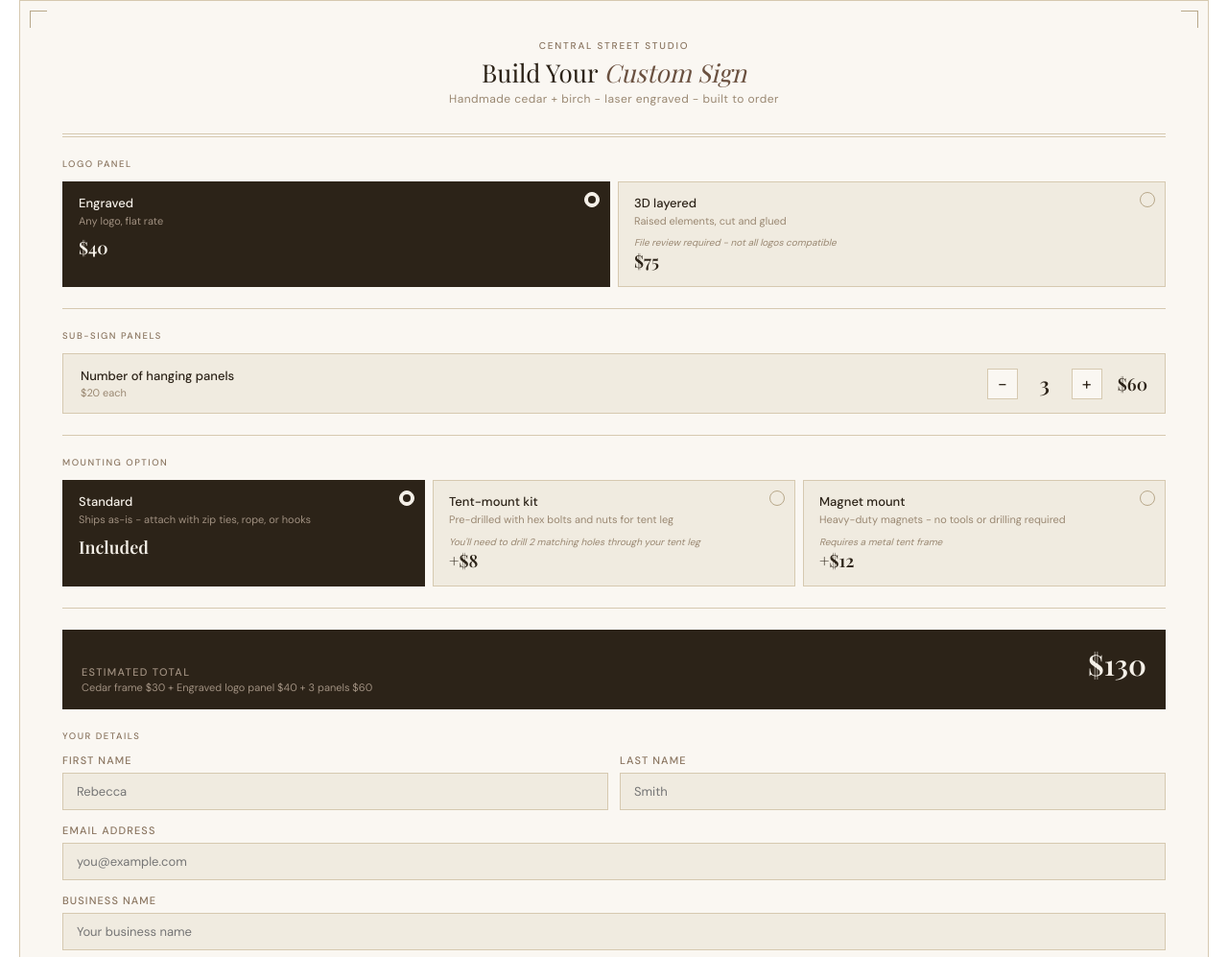
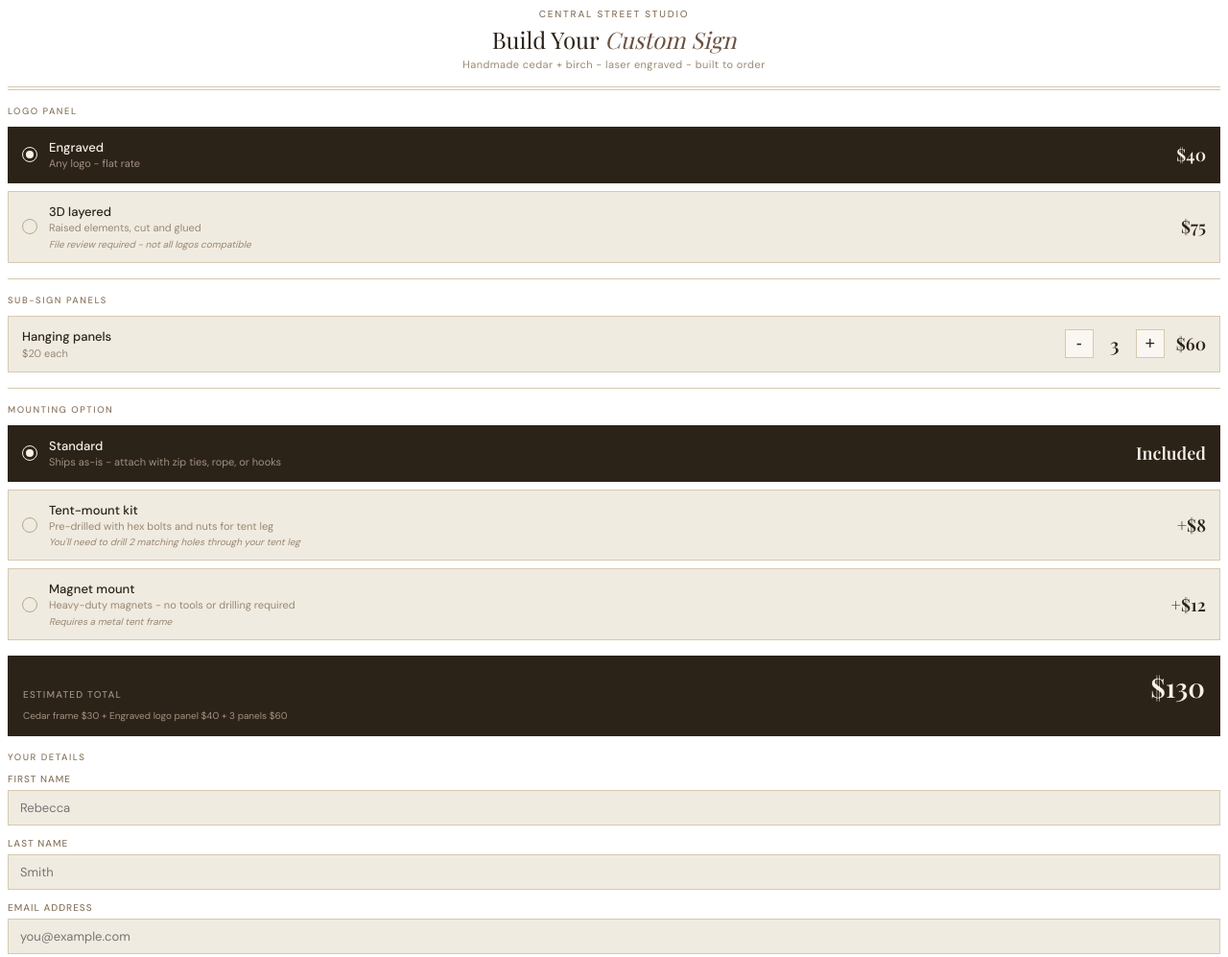
Before and after one commit to centralstreetstudio/css-sign-quote, a plain HTML site: page index.html in a window 1280 px wide. Shown: the top 997 px of the page at 96% size. Drawn offline with nearby package versions, Linux system fonts and the light colour scheme; a web font is replaced by a local one.

Commit message:
Update index.html

```diff
--- a/index.html
+++ b/index.html
@@ -15,181 +15,92 @@
     padding: 0;
     margin: 0;
     width: 100%;
-    overflow-x: hidden;
   }
 
   .wrap {
     width: 100%;
-    padding: 0 20px;
+    padding: 8px;
   }
 
-  .card {
-    background: #faf7f2;
-    border: 1.5px solid #d6c9b0;
-    padding: 40px 44px;
-    position: relative;
-    margin-bottom: 12px;
-    width: 100%;
-  }
+  .eyebrow { font-size: 10px; font-weight: 500; letter-spacing: 0.18em; text-transform: uppercase; color: #8a7560; margin-bottom: 6px; text-align: center; }
+  .title { font-family: 'Playfair Display', serif; font-size: 24px; font-weight: 400; color: #2c2318; line-height: 1.2; margin-bottom: 4px; text-align: center; }
+  .title em { font-style: italic; color: #6b5140; }
+  .subtitle { font-size: 11px; color: #9a8872; letter-spacing: 0.04em; text-align: center; margin-bottom: 16px; }
 
-  .card::before, .card::after {
-    content: '';
-    position: absolute;
-    width: 18px;
-    height: 18px;
-    border-color: #b8a88a;
-    border-style: solid;
-  }
-  .card::before { top: 10px; left: 10px; border-width: 1.5px 0 0 1.5px; }
-  .card::after  { bottom: 10px; right: 10px; border-width: 0 1.5px 1.5px 0; }
-  .corner-tr { position: absolute; top: 10px; right: 10px; width: 18px; height: 18px; border: 1.5px solid #b8a88a; border-bottom: none; border-left: none; }
-  .corner-bl { position: absolute; bottom: 10px; left: 10px; width: 18px; height: 18px; border: 1.5px solid #b8a88a; border-top: none; border-right: none; }
+  .rule { border: none; border-top: 1px solid #d6c9b0; margin: 16px 0; }
+  .rule-double { border: none; height: 4px; border-top: 1px solid #d6c9b0; border-bottom: 1px solid #d6c9b0; margin: 16px 0; }
 
-  .header { text-align: center; margin-bottom: 28px; }
-  .eyebrow { font-size: 10px; font-weight: 500; letter-spacing: 0.18em; text-transform: uppercase; color: #8a7560; margin-bottom: 6px; }
-  .title { font-family: 'Playfair Display', serif; font-size: 26px; font-weight: 400; color: #2c2318; line-height: 1.2; margin-bottom: 4px; }
-  .title em { font-style: italic; color: #6b5140; }
-  .subtitle { font-size: 12px; color: #9a8872; letter-spacing: 0.04em; }
+  .section-label { font-size: 9.5px; font-weight: 500; letter-spacing: 0.16em; text-transform: uppercase; color: #8a7560; margin-bottom: 10px; }
 
-  .rule { border: none; border-top: 1px solid #d6c9b0; margin: 22px 0; }
-  .rule-double { border: none; height: 4px; border-top: 1px solid #d6c9b0; border-bottom: 1px solid #d6c9b0; margin: 22px 0; }
-
-  .section-label { font-size: 9.5px; font-weight: 500; letter-spacing: 0.16em; text-transform: uppercase; color: #8a7560; margin-bottom: 12px; }
-
-  /* Choice grid */
-  .choice-grid { display: grid; gap: 8px; }
-  .choice-grid.cols2 { grid-template-columns: 1fr 1fr; }
-  .choice-grid.cols3 { grid-template-columns: 1fr 1fr 1fr; }
-
+  /* Choices stacked vertically */
   .choice {
     background: #f0ebe0;
     border: 1.5px solid #d6c9b0;
-    padding: 14px 16px;
+    padding: 12px 14px;
     cursor: pointer;
     transition: border-color 0.15s, background 0.15s;
     user-select: none;
-    position: relative;
+    display: flex;
+    align-items: center;
+    justify-content: space-between;
+    gap: 10px;
+    margin-bottom: 8px;
   }
+  .choice:hover { border-color: #8a7560; }
+  .choice.selected { background: #2c2318; border-color: #2c2318; }
 
-  .choice:hover { border-color: #8a7560; }
+  .choice-left { display: flex; align-items: center; gap: 12px; flex: 1; }
+  .choice-radio { width: 16px; height: 16px; border-radius: 50%; border: 1.5px solid #b8a88a; flex-shrink: 0; display: flex; align-items: center; justify-content: center; }
+  .choice.selected .choice-radio { border-color: #f5f0e8; }
+  .choice.selected .choice-radio::after { content: ''; width: 8px; height: 8px; border-radius: 50%; background: #f5f0e8; }
 
-  .choice.selected {
-    background: #2c2318;
-    border-color: #2c2318;
-  }
-
-  .choice-name { font-size: 13px; font-weight: 500; color: #2c2318; margin-bottom: 2px; line-height: 1.3; }
-  .choice-desc { font-size: 11px; color: #9a8872; line-height: 1.4; margin-bottom: 8px; }
-  .choice-note { font-size: 10px; color: #9a8872; font-style: italic; line-height: 1.4; margin-top: 4px; }
-  .choice-price { font-family: 'Playfair Display', serif; font-size: 18px; font-weight: 600; color: #2c2318; }
-
+  .choice-text { flex: 1; }
+  .choice-name { font-size: 13px; font-weight: 500; color: #2c2318; margin-bottom: 1px; }
+  .choice-desc { font-size: 11px; color: #9a8872; line-height: 1.4; }
+  .choice-note { font-size: 10px; color: #9a8872; font-style: italic; margin-top: 2px; }
   .choice.selected .choice-name { color: #f5f0e8; }
   .choice.selected .choice-desc { color: #a09080; }
   .choice.selected .choice-note { color: #a09080; }
+  .choice-price { font-family: 'Playfair Display', serif; font-size: 18px; font-weight: 600; color: #2c2318; white-space: nowrap; }
   .choice.selected .choice-price { color: #f5f0e8; }
 
-  .choice .check {
-    position: absolute;
-    top: 10px;
-    right: 10px;
-    width: 16px;
-    height: 16px;
-    border: 1.5px solid #b8a88a;
-    border-radius: 50%;
-    display: flex;
-    align-items: center;
-    justify-content: center;
-  }
-
-  .choice.selected .check {
-    background: #f5f0e8;
-    border-color: #f5f0e8;
-  }
-
-  .choice.selected .check::after {
-    content: '';
-    width: 8px;
-    height: 8px;
-    border-radius: 50%;
-    background: #2c2318;
-  }
-
-  /* Panel counter */
+  /* Counter */
   .counter-row {
+    background: #f0ebe0;
+    border: 1.5px solid #d6c9b0;
+    padding: 12px 14px;
     display: flex;
     align-items: center;
     justify-content: space-between;
-    background: #f0ebe0;
-    border: 1.5px solid #d6c9b0;
-    padding: 14px 18px;
+    gap: 10px;
   }
-
-  .counter-left { }
   .counter-label { font-size: 13px; font-weight: 500; color: #2c2318; margin-bottom: 2px; }
   .counter-note { font-size: 11px; color: #9a8872; }
-
-  .counter-controls { display: flex; align-items: center; gap: 16px; }
-  .counter-btn {
-    width: 32px;
-    height: 32px;
-    background: #faf7f2;
-    border: 1.5px solid #d6c9b0;
-    color: #2c2318;
-    font-size: 18px;
-    cursor: pointer;
-    display: flex;
-    align-items: center;
-    justify-content: center;
-    font-family: 'DM Sans', sans-serif;
-    transition: background 0.1s;
-  }
+  .counter-controls { display: flex; align-items: center; gap: 12px; flex-shrink: 0; }
+  .counter-btn { width: 30px; height: 30px; background: #faf7f2; border: 1.5px solid #d6c9b0; color: #2c2318; font-size: 18px; cursor: pointer; display: flex; align-items: center; justify-content: center; transition: background 0.1s; }
   .counter-btn:hover { background: #e8e0d0; }
-  .counter-val { font-family: 'Playfair Display', serif; font-size: 22px; font-weight: 600; color: #2c2318; min-width: 24px; text-align: center; }
+  .counter-val { font-family: 'Playfair Display', serif; font-size: 20px; font-weight: 600; color: #2c2318; min-width: 20px; text-align: center; }
   .counter-price { font-family: 'Playfair Display', serif; font-size: 18px; font-weight: 600; color: #2c2318; }
 
-  /* Running total */
-  .total-bar {
-    background: #2c2318;
-    padding: 16px 20px;
-    display: flex;
-    align-items: baseline;
-    justify-content: space-between;
-    margin-bottom: 22px;
-  }
+  .bundle-tag { display: inline-block; font-size: 9px; font-weight: 500; letter-spacing: 0.1em; text-transform: uppercase; padding: 2px 6px; border: 1px solid #b8a88a; color: #7a6550; background: #ede6d8; margin-left: 6px; vertical-align: middle; }
 
-  .total-label-text { font-size: 11px; font-weight: 500; letter-spacing: 0.12em; text-transform: uppercase; color: #a09080; }
-  .total-amount { font-family: 'Playfair Display', serif; font-size: 30px; font-weight: 600; color: #f5f0e8; }
-  .total-breakdown { font-size: 11px; color: #a09080; margin-top: 2px; }
+  /* Total */
+  .total-bar { background: #2c2318; padding: 14px 16px; margin: 16px 0; }
+  .total-top { display: flex; justify-content: space-between; align-items: baseline; }
+  .total-label-text { font-size: 10px; font-weight: 500; letter-spacing: 0.12em; text-transform: uppercase; color: #a09080; }
+  .total-amount { font-family: 'Playfair Display', serif; font-size: 28px; font-weight: 600; color: #f5f0e8; }
+  .total-breakdown { font-size: 10px; color: #a09080; margin-top: 4px; line-height: 1.5; }
 
-  /* Contact form */
-  .field { margin-bottom: 14px; }
-  .field label { display: block; font-size: 11px; font-weight: 500; letter-spacing: 0.1em; text-transform: uppercase; color: #8a7560; margin-bottom: 6px; }
-  .field input, .field textarea {
-    width: 100%;
-    background: #f0ebe0;
-    border: 1.5px solid #d6c9b0;
-    padding: 10px 14px;
-    font-family: 'DM Sans', sans-serif;
-    font-size: 13px;
-    color: #2c2318;
-    outline: none;
-    transition: border-color 0.15s;
-  }
+  /* Form fields */
+  .field { margin-bottom: 12px; }
+  .field label { display: block; font-size: 10px; font-weight: 500; letter-spacing: 0.1em; text-transform: uppercase; color: #8a7560; margin-bottom: 5px; }
+  .field input, .field textarea { width: 100%; background: #f0ebe0; border: 1.5px solid #d6c9b0; padding: 9px 12px; font-family: 'DM Sans', sans-serif; font-size: 13px; color: #2c2318; outline: none; transition: border-color 0.15s; }
   .field input:focus, .field textarea:focus { border-color: #8a7560; }
-  .field textarea { resize: vertical; min-height: 80px; }
+  .field textarea { resize: vertical; min-height: 70px; }
 
-  .field-row { display: grid; grid-template-columns: 1fr 1fr; gap: 12px; }
-
-  /* File upload */
-  .upload-zone {
-    background: #f0ebe0;
-    border: 1.5px dashed #b8a88a;
-    padding: 20px;
-    text-align: center;
-    cursor: pointer;
-    transition: border-color 0.15s, background 0.15s;
-  }
-  .upload-zone:hover { border-color: #8a7560; background: #ede6d8; }
+  /* Upload */
+  .upload-zone { background: #f0ebe0; border: 1.5px dashed #b8a88a; padding: 16px; text-align: center; cursor: pointer; transition: border-color 0.15s; }
+  .upload-zone:hover { border-color: #8a7560; }
   .upload-zone.has-file { border-style: solid; border-color: #2c2318; background: #e8e0d0; }
   .upload-label { font-size: 12px; color: #8a7560; line-height: 1.6; }
   .upload-label strong { color: #5a4a38; font-weight: 500; display: block; margin-bottom: 2px; }
@@ -197,86 +108,53 @@
   #logoFile { display: none; }
 
   /* Submit */
-  .submit-btn {
-    width: 100%;
-    background: #2c2318;
-    color: #f5f0e8;
-    border: none;
-    padding: 16px;
-    font-family: 'Playfair Display', serif;
-    font-size: 16px;
-    font-weight: 400;
-    font-style: italic;
-    letter-spacing: 0.04em;
-    cursor: pointer;
-    transition: background 0.15s;
-    margin-top: 6px;
-  }
+  .submit-btn { width: 100%; background: #2c2318; color: #f5f0e8; border: none; padding: 14px; font-family: 'Playfair Display', serif; font-size: 15px; font-weight: 400; font-style: italic; letter-spacing: 0.04em; cursor: pointer; transition: background 0.15s; margin-top: 4px; }
   .submit-btn:hover { background: #3d3020; }
   .submit-btn:disabled { background: #b8a88a; cursor: not-allowed; }
 
-  .disclaimer { font-size: 10.5px; color: #9a8872; text-align: center; margin-top: 12px; line-height: 1.6; }
+  .disclaimer { font-size: 10px; color: #9a8872; text-align: center; margin-top: 10px; line-height: 1.6; }
 
-  /* Success */
-  .success-msg {
-    display: none;
-    text-align: center;
-    padding: 32px 20px;
-  }
-  .success-msg .success-title { font-family: 'Playfair Display', serif; font-size: 22px; font-style: italic; color: #2c2318; margin-bottom: 8px; }
-  .success-msg .success-sub { font-size: 13px; color: #8a7560; line-height: 1.6; }
+  .success-msg { display: none; text-align: center; padding: 32px 16px; }
+  .success-title { font-family: 'Playfair Display', serif; font-size: 22px; font-style: italic; color: #2c2318; margin-bottom: 8px; }
+  .success-sub { font-size: 13px; color: #8a7560; line-height: 1.6; }
 
   .hidden { display: none !important; }
-
-  .bundle-tag {
-    display: inline-block;
-    font-size: 9px;
-    font-weight: 500;
-    letter-spacing: 0.1em;
-    text-transform: uppercase;
-    padding: 2px 7px;
-    border: 1px solid #b8a88a;
-    color: #7a6550;
-    background: #ede6d8;
-    margin-left: 6px;
-    vertical-align: middle;
-    position: relative;
-    top: -1px;
-  }
 </style>
 </head>
 <body>
 <div class="wrap">
-  <div class="card">
-    <div class="corner-tr"></div>
-    <div class="corner-bl"></div>
 
-    <div class="header">
+  <div id="quoteForm">
     <p class="eyebrow">Central Street Studio</p>
     <h1 class="title">Build Your <em>Custom Sign</em></h1>
     <p class="subtitle">Handmade cedar + birch - laser engraved - built to order</p>
-    </div>
 
     <div class="rule-double"></div>
 
-    <div id="quoteForm">
-
     <!-- Logo Panel -->
     <p class="section-label">Logo panel</p>
-      <div class="choice-grid cols2" style="margin-bottom: 6px;">
+
     <div class="choice selected" data-group="logo" data-price="40" data-label="Engraved logo panel" onclick="selectChoice(this)">
-          <div class="check"></div>
+      <div class="choice-left">
+        <div class="choice-radio"></div>
+        <div class="choice-text">
           <p class="choice-name">Engraved</p>
-          <p class="choice-desc">Any logo, flat rate</p>
-          <p class="choice-price">$40</p>
+          <p class="choice-desc">Any logo - flat rate</p>
         </div>
+      </div>
+      <span class="choice-price">$40</span>
+    </div>
+
     <div class="choice" data-group="logo" data-price="75" data-label="3D layered logo panel" onclick="selectChoice(this)">
-          <div class="check"></div>
+      <div class="choice-left">
+        <div class="choice-radio"></div>
+        <div class="choice-text">
           <p class="choice-name">3D layered</p>
           <p class="choice-desc">Raised elements, cut and glued</p>
           <p class="choice-note">File review required - not all logos compatible</p>
-          <p class="choice-price">$75</p>
         </div>
+      </div>
+      <span class="choice-price">$75</span>
     </div>
 
     <div class="rule"></div>
@@ -284,8 +162,8 @@
     <!-- Sub-signs -->
     <p class="section-label">Sub-sign panels</p>
     <div class="counter-row">
-        <div class="counter-left">
-          <p class="counter-label">Number of hanging panels <span id="bundleTag" class="bundle-tag hidden">bundle rate</span></p>
+      <div>
+        <p class="counter-label">Hanging panels <span id="bundleTag" class="bundle-tag hidden">bundle rate</span></p>
         <p class="counter-note" id="panelNote">$20 each</p>
       </div>
       <div class="counter-controls">
@@ -300,52 +178,61 @@
 
     <!-- Mounting -->
     <p class="section-label">Mounting option</p>
-      <div class="choice-grid cols3">
+
     <div class="choice selected" data-group="mount" data-price="0" data-label="Standard mounting" onclick="selectChoice(this)">
-          <div class="check"></div>
+      <div class="choice-left">
+        <div class="choice-radio"></div>
+        <div class="choice-text">
           <p class="choice-name">Standard</p>
           <p class="choice-desc">Ships as-is - attach with zip ties, rope, or hooks</p>
-          <p class="choice-price">Included</p>
         </div>
+      </div>
+      <span class="choice-price">Included</span>
+    </div>
+
     <div class="choice" data-group="mount" data-price="8" data-label="Tent-mount hardware kit (+$8)" onclick="selectChoice(this)">
-          <div class="check"></div>
+      <div class="choice-left">
+        <div class="choice-radio"></div>
+        <div class="choice-text">
           <p class="choice-name">Tent-mount kit</p>
           <p class="choice-desc">Pre-drilled with hex bolts and nuts for tent leg</p>
           <p class="choice-note">You'll need to drill 2 matching holes through your tent leg</p>
-          <p class="choice-price">+$8</p>
         </div>
+      </div>
+      <span class="choice-price">+$8</span>
+    </div>
+
     <div class="choice" data-group="mount" data-price="12" data-label="Magnet mount (+$12)" onclick="selectChoice(this)">
-          <div class="check"></div>
+      <div class="choice-left">
+        <div class="choice-radio"></div>
+        <div class="choice-text">
           <p class="choice-name">Magnet mount</p>
           <p class="choice-desc">Heavy-duty magnets - no tools or drilling required</p>
           <p class="choice-note">Requires a metal tent frame</p>
-          <p class="choice-price">+$12</p>
         </div>
       </div>
+      <span class="choice-price">+$12</span>
+    </div>
 
-      <div class="rule"></div>
-
-      <!-- Total -->
     <div class="total-bar">
-        <div>
-          <p class="total-label-text">Estimated total</p>
+      <div class="total-top">
+        <span class="total-label-text">Estimated total</span>
+        <span class="total-amount" id="totalAmount">$130</span>
+      </div>
       <p class="total-breakdown" id="totalBreakdown">Cedar frame $30 + Engraved logo $40 + 3 panels $60</p>
-        </div>
-        <p class="total-amount" id="totalAmount">$130</p>
     </div>
 
     <!-- Contact -->
     <p class="section-label">Your details</p>
 
-      <div class="field-row">
     <div class="field">
       <label for="firstName">First name</label>
       <input type="text" id="firstName" name="firstName" required placeholder="Rebecca">
     </div>
+
     <div class="field">
       <label for="lastName">Last name</label>
       <input type="text" id="lastName" name="lastName" placeholder="Smith">
-        </div>
     </div>
 
     <div class="field">
@@ -371,7 +258,7 @@
     <div class="field">
       <label>Logo file</label>
       <div class="upload-zone" onclick="document.getElementById('logoFile').click()" id="uploadZone">
-          <p class="upload-label"><strong>Click to upload your logo</strong>SVG, AI, EPS, PNG, or JPG accepted<br>PNG or JPG is fine - file prep is included</p>
+        <p class="upload-label"><strong>Click to upload your logo</strong>SVG, AI, EPS, PNG, or JPG accepted<br>File prep is included</p>
         <p class="upload-filename" id="uploadFilename"></p>
       </div>
       <input type="file" id="logoFile" name="logoFile" accept=".svg,.ai,.eps,.png,.jpg,.jpeg,.pdf">
@@ -388,27 +275,19 @@
   </div>
 
 </div>
-</div>
 
 <script>
   const FRAME = 30;
-  let logoPrice = 40;
-  let logoLabel = 'Engraved logo panel';
+  let logoPrice = 40, logoLabel = 'Engraved logo panel';
   let panelCount = 3;
-  let mountPrice = 0;
-  let mountLabel = 'Standard mounting';
+  let mountPrice = 0, mountLabel = 'Standard mounting';
 
   function selectChoice(el) {
     const group = el.dataset.group;
     document.querySelectorAll(`.choice[data-group="${group}"]`).forEach(c => c.classList.remove('selected'));
     el.classList.add('selected');
-    if (group === 'logo') {
-      logoPrice = parseInt(el.dataset.price);
-      logoLabel = el.dataset.label;
-    } else if (group === 'mount') {
-      mountPrice = parseInt(el.dataset.price);
-      mountLabel = el.dataset.label;
-    }
+    if (group === 'logo') { logoPrice = parseInt(el.dataset.price); logoLabel = el.dataset.label; }
+    else if (group === 'mount') { mountPrice = parseInt(el.dataset.price); mountLabel = el.dataset.label; }
     updateTotal();
   }
 
@@ -416,8 +295,7 @@
     panelCount = Math.max(0, Math.min(8, panelCount + delta));
     document.getElementById('panelCount').textContent = panelCount;
     const rate = panelCount >= 4 ? 18 : 20;
-    const panelTotal = panelCount * rate;
-    document.getElementById('panelTotal').textContent = '$' + panelTotal;
+    document.getElementById('panelTotal').textContent = '$' + (panelCount * rate);
     document.getElementById('panelNote').textContent = panelCount >= 4 ? '$18 each (bundle rate)' : '$20 each';
     const tag = document.getElementById('bundleTag');
     panelCount >= 4 ? tag.classList.remove('hidden') : tag.classList.add('hidden');
@@ -429,22 +307,17 @@
     const panelTotal = panelCount * rate;
     const total = FRAME + logoPrice + panelTotal + mountPrice;
     document.getElementById('totalAmount').textContent = '$' + total;
-    let breakdown = 'Cedar frame $30 + ' + logoLabel + ' $' + logoPrice;
-    if (panelCount > 0) breakdown += ' + ' + panelCount + ' panel' + (panelCount > 1 ? 's' : '') + ' $' + panelTotal;
-    if (mountPrice > 0) breakdown += ' + ' + mountLabel;
-    document.getElementById('totalBreakdown').textContent = breakdown;
+    let b = 'Cedar frame $30 + ' + logoLabel + ' $' + logoPrice;
+    if (panelCount > 0) b += ' + ' + panelCount + ' panel' + (panelCount !== 1 ? 's' : '') + ' $' + panelTotal;
+    if (mountPrice > 0) b += ' + ' + mountLabel;
+    document.getElementById('totalBreakdown').textContent = b;
   }
 
   document.getElementById('logoFile').addEventListener('change', function() {
     const zone = document.getElementById('uploadZone');
     const nameEl = document.getElementById('uploadFilename');
-    if (this.files && this.files[0]) {
-      zone.classList.add('has-file');
-      nameEl.textContent = this.files[0].name;
-    } else {
-      zone.classList.remove('has-file');
-      nameEl.textContent = '';
-    }
+    if (this.files && this.files[0]) { zone.classList.add('has-file'); nameEl.textContent = this.files[0].name; }
+    else { zone.classList.remove('has-file'); nameEl.textContent = ''; }
   });
 
   async function submitQuote(e) {
@@ -453,57 +326,44 @@
     const firstName = document.getElementById('firstName').value.trim();
     const email = document.getElementById('email').value.trim();
     if (!firstName || !email) { alert('Please enter your name and email address.'); return; }
-
-    btn.disabled = true;
-    btn.textContent = 'Sending...';
-
+    btn.disabled = true; btn.textContent = 'Sending...';
     const rate = panelCount >= 4 ? 18 : 20;
-    const panelTotal = panelCount * rate;
-    const total = FRAME + logoPrice + panelTotal + mountPrice;
-
+    const total = FRAME + logoPrice + (panelCount * rate) + mountPrice;
     const formData = new FormData();
     formData.append('_subject', 'New sign quote request from ' + firstName + ' ' + document.getElementById('lastName').value.trim());
     formData.append('Name', firstName + ' ' + document.getElementById('lastName').value.trim());
     formData.append('Email', email);
     formData.append('Business name', document.getElementById('businessName').value.trim());
     formData.append('Logo panel', logoLabel + ' ($' + logoPrice + ')');
-    formData.append('Number of panels', panelCount + ' panels at $' + rate + ' each = $' + panelTotal + (panelCount >= 4 ? ' (bundle rate)' : ''));
+    formData.append('Number of panels', panelCount + ' panels at $' + rate + ' each = $' + (panelCount * rate) + (panelCount >= 4 ? ' (bundle rate)' : ''));
     formData.append('Mounting', mountLabel);
     formData.append('Estimated total', '$' + total);
     formData.append('Panel words', document.getElementById('panelWords').value.trim());
     formData.append('Notes', document.getElementById('notes').value.trim());
-
     const fileInput = document.getElementById('logoFile');
-    if (fileInput.files && fileInput.files[0]) {
-      formData.append('logoFile', fileInput.files[0]);
-    }
-
+    if (fileInput.files && fileInput.files[0]) formData.append('logoFile', fileInput.files[0]);
     try {
       const res = await fetch('https://formspree.io/f/mnjwlnql', { method: 'POST', body: formData, headers: { 'Accept': 'application/json' } });
       if (res.ok) {
         document.getElementById('quoteForm').classList.add('hidden');
         document.getElementById('successMsg').style.display = 'block';
       } else {
-        btn.disabled = false;
-        btn.textContent = 'Request my quote';
+        btn.disabled = false; btn.textContent = 'Request my quote';
         alert('Something went wrong - please email info@centralstreetstudio.com directly.');
       }
     } catch(err) {
-      btn.disabled = false;
-      btn.textContent = 'Request my quote';
+      btn.disabled = false; btn.textContent = 'Request my quote';
       alert('Something went wrong - please email info@centralstreetstudio.com directly.');
     }
   }
 
   updateTotal();
 
-  function resizeIframe() {
-    const h = document.body.scrollHeight;
-    window.parent.postMessage({ type: 'resize', height: h }, '*');
+  function notifyHeight() {
+    window.parent.postMessage({ type: 'resize', height: document.body.scrollHeight }, '*');
   }
-  const ro = new ResizeObserver(resizeIframe);
-  ro.observe(document.body);
-  resizeIframe();
+  new ResizeObserver(notifyHeight).observe(document.body);
+  notifyHeight();
 </script>
 </body>
 </html>
```
Lines whose indentation alone changed are shown as unchanged.
